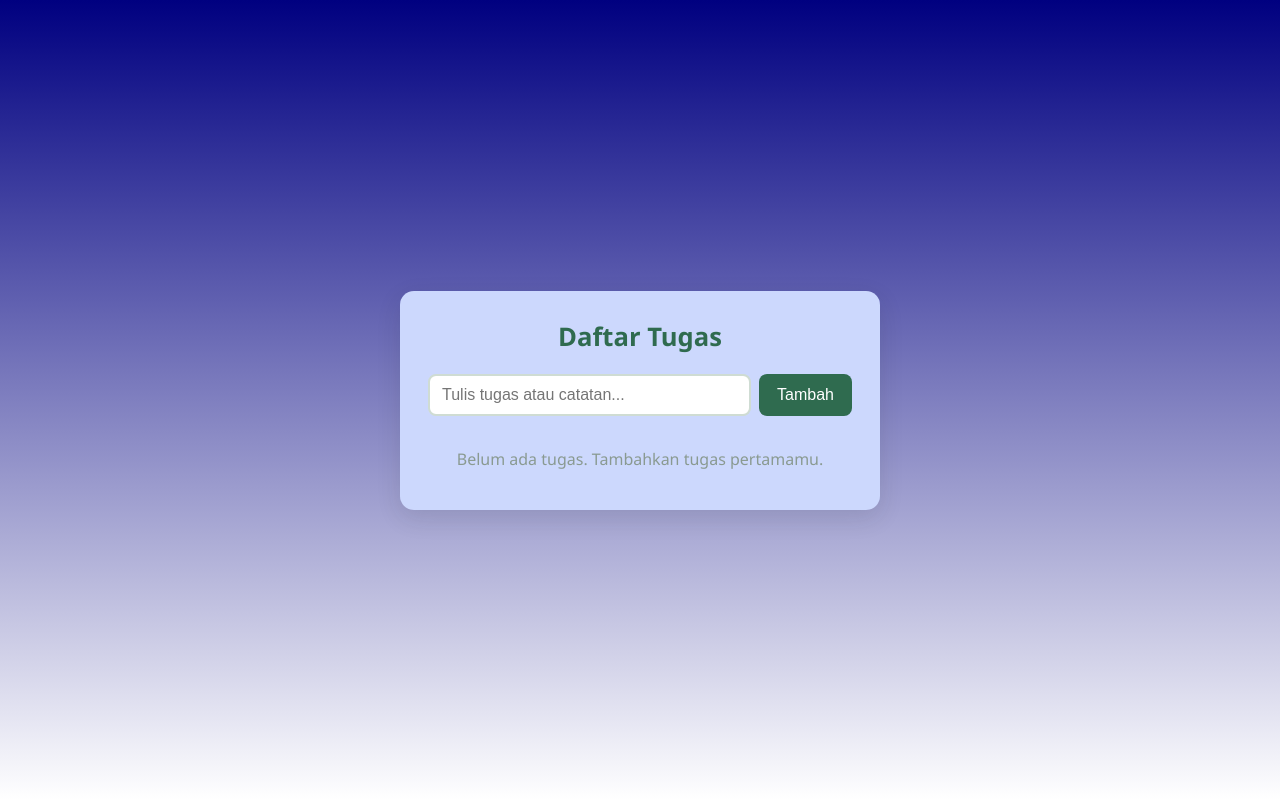
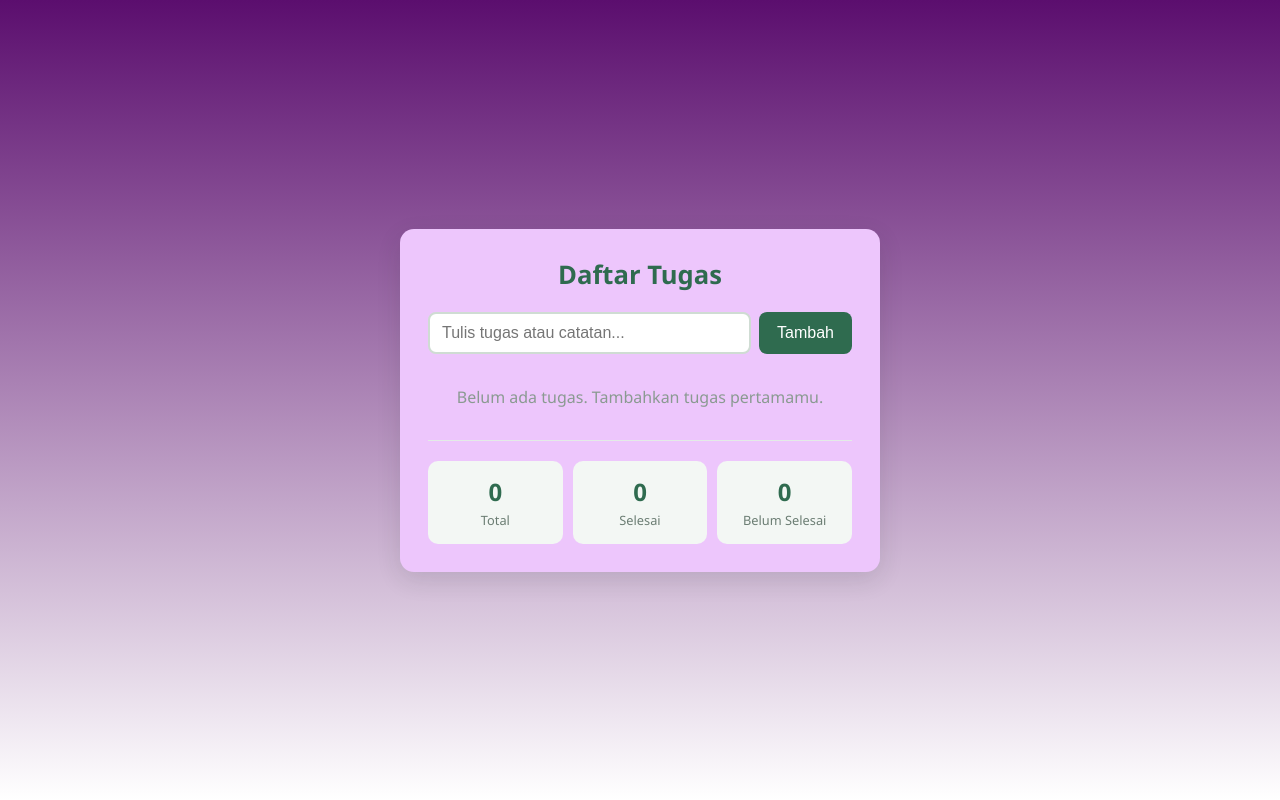
Before and after one commit to muhammad9-hue/Muhammad_To-Do-Lis, a plain HTML site: page index.html in a window 1280 px wide. Drawn offline with Linux system fonts and the light colour scheme.

Commit message:
ubh pulk

```diff
--- a/index.html
+++ b/index.html
@@ -17,6 +17,21 @@
 
     <ul id="taskList"></ul>
     <p id="emptyMsg" class="empty">Belum ada tugas. Tambahkan tugas pertamamu.</p>
+
+    <div class="stats">
+      <div class="stat-box">
+        <strong id="totalCount">0</strong>
+        <span>Total</span>
+      </div>
+      <div class="stat-box">
+        <strong id="doneCount">0</strong>
+        <span>Selesai</span>
+      </div>
+      <div class="stat-box">
+        <strong id="pendingCount">0</strong>
+        <span>Belum Selesai</span>
+      </div>
+    </div>
   </main>
 
   <script src="script.js"></script>
--- a/script.js
+++ b/script.js
@@ -5,6 +5,16 @@ const emptyMsg = document.getElementById("emptyMsg");
 
 function updateEmptyMessage() {
   emptyMsg.classList.toggle("hidden", taskList.children.length > 0);
+}
+
+// Menghitung total, selesai, dan belum selesai
+function updateStats() {
+  const total = taskList.children.length;
+  const done = taskList.querySelectorAll("li.done").length;
+
+  document.getElementById("totalCount").textContent = total;
+  document.getElementById("doneCount").textContent = done;
+  document.getElementById("pendingCount").textContent = total - done;
 }
 
 function addTask() {
@@ -23,6 +33,7 @@ function addTask() {
   checkbox.type = "checkbox";
   checkbox.addEventListener("change", function () {
     li.classList.toggle("done", checkbox.checked);
+    updateStats();
   });
 
   const span = document.createElement("span");
@@ -35,6 +46,7 @@ function addTask() {
   deleteBtn.addEventListener("click", function () {
     li.remove();
     updateEmptyMessage();
+    updateStats();
   });
 
   li.append(checkbox, span, deleteBtn);
@@ -43,6 +55,7 @@ function addTask() {
   taskInput.value = "";
   taskInput.focus();
   updateEmptyMessage();
+  updateStats();
 }
 
 addBtn.addEventListener("click", addTask);
@@ -52,3 +65,4 @@ taskInput.addEventListener("keydown", function (e) {
 });
 
 updateEmptyMessage();
+updateStats();
--- a/style.css
+++ b/style.css
@@ -6,7 +6,7 @@
 
 body {
   font-family: "Segoe UI", Tahoma, sans-serif;
-  background:linear-gradient(to bottom, navy, white);
+  background:linear-gradient(to bottom, rgb(91, 14, 110), white);
   color: #1f2d26;
   min-height: 100vh;
   min-height: 100dvh;
@@ -19,7 +19,7 @@ body {
 .app {
   width: 100%;
   max-width: 480px;
-  background: #ccd8fd;
+  background: #edc6fc;
   border-radius: 14px;
   padding: 28px;
   box-shadow: 0 8px 24px rgba(31, 45, 38, 0.12);
@@ -117,3 +117,30 @@ li.done span {
 .empty.hidden {
   display: none;
 }
+
+.stats {
+  display: grid;
+  grid-template-columns: repeat(3, 1fr);
+  gap: 10px;
+  margin-top: 20px;
+  padding-top: 20px;
+  border-top: 1px solid #e3ebe6;
+}
+
+.stat-box {
+  background: #f3f7f4;
+  border-radius: 10px;
+  padding: 14px 6px;
+  text-align: center;
+}
+
+.stat-box strong {
+  display: block;
+  font-size: 1.5rem;
+  color: #2f6b4f;
+}
+
+.stat-box span {
+  font-size: 0.8rem;
+  color: #6b7d73;
+}
```
